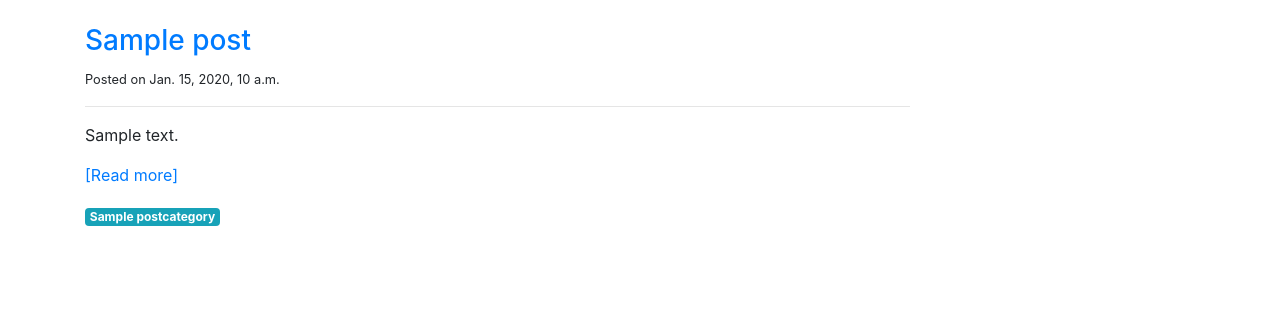
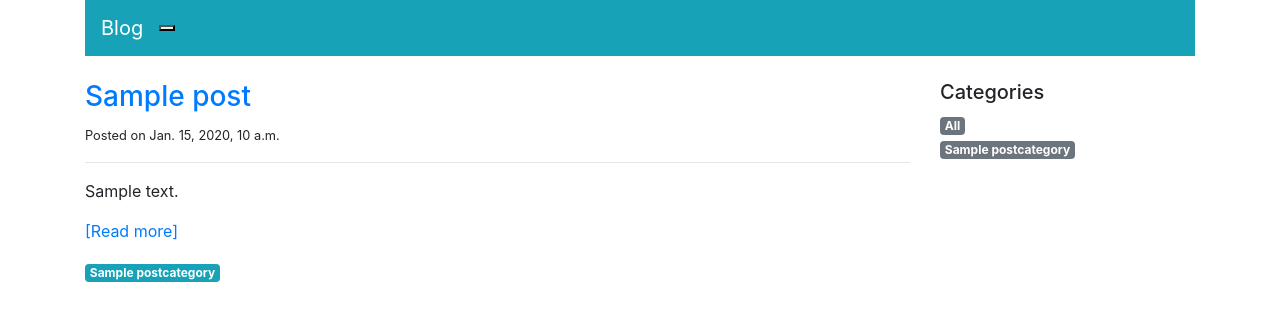
Before and after one commit to mclouu/clouDjango, a Django app: page /blog/posts/ in a window 1280 px wide. Shown: the top 321 px of the page. Run offline with Django 3.2, Linux system fonts and the light colour scheme; tables that the repository leaves empty hold one stand-in row (values such as "Sample post"); some libraries are stand-ins or nearby versions.

Commit message:
make navigation bar and display categories in right

```diff
--- /dev/null
+++ b/blog/model_helpers.py
@@ -0,0 +1,24 @@
+from blog.models import Post, PostCategory
+
+post_category_all = PostCategory(name="All")
+
+
+def get_category_and_posts(category_name):
+    posts = Post.objects.filter(published=True)
+
+    if category_name == post_category_all.slug():
+        category = post_category_all
+    else:
+        try:
+            category = PostCategory.objects.get(name__iexact=category_name)
+            posts = posts.filter(category=category)
+        except PostCategory.DoesNotExist:
+            category = PostCategory(name=category_name)
+            posts = Post.objects.none()
+    posts = posts.order_by('-created_at')
+    return category, posts
+
+def get_categories():
+    categories = list(PostCategory.objects.all().order_by('name'))
+    categories.insert(0, post_category_all)
+    return categories
--- a/blog/models.py
+++ b/blog/models.py
@@ -1,8 +1,12 @@
 from django.db import models
+from django.template.defaultfilters import slugify
 
 
 class PostCategory(models.Model):
     name = models.CharField(max_length=50)
+
+    def slug(self):
+        return slugify(self.name)
 
     def __str__(self):
         return self.name
--- /dev/null
+++ b/blog/navigation.py
@@ -0,0 +1,17 @@
+from django.urls import reverse_lazy
+
+NAV_POSTS = 'Posts'
+NAV_ITEMS = (
+    (NAV_POSTS, reverse_lazy('home')),
+)
+
+
+def navigation_items(selected_item):
+    items = []
+    for name, url in NAV_ITEMS:
+        items.append({
+            'name': name,
+            'url': url,
+            'active': True if selected_item == name else False
+        })
+    return items
--- a/blog/templates/blog/post_list.html
+++ b/blog/templates/blog/post_list.html
@@ -13,10 +13,31 @@
             {{post.text|linebreaks|safe|truncatewords:100}}
             <a href="#">[Read more]</a>
         </p>
-        <a href="#" class="badge badge-info">{{post.category.name|capfirst}}</a>
+        <a href="{% url 'post-list' post.category.slug %}" class="badge badge-info">
+            {{post.category.name|capfirst}}
+        </a>
     </div>
-
+    {% empty %}
+    <div class="text-center">
+        <p class="display-1">¯\_(ツ)_/¯</p>
+        <h3 class="mt-4">
+            Sorry, no result found for the category
+            <span class="badge badge-info">
+                {{category.name}}
+            </span>
+        </h3>
+    </div>
     {% endfor %}
+</div>
+<div class="col-sm-3">
+    <h5>Categories</h5>
+    <ul class="list-unstyled">
+        {% for cat in categories %}
+        <li>
+            <a href="{% url 'post-list' cat.slug %}" class="badge badge-secondary"> {{ cat.name|capfirst }}</a>
+        </li>
+        {% endfor %}
+    </ul>
 </div>
 
 {% endblock content %}
--- a/blog/urls.py
+++ b/blog/urls.py
@@ -4,4 +4,5 @@
 
 urlpatterns = [
     path('posts/', views.post_list, name='home'),
+    path('posts/<str:category_name>/', views.post_list, name='post-list'),
 ]
--- a/blog/views.py
+++ b/blog/views.py
@@ -2,13 +2,18 @@
 from django.shortcuts import render
 
 from blog.models import Post
+from blog import model_helpers
+from blog import navigation
 
 
-def post_list(request):
-    posts = Post.objects.all()
-
+def post_list(request, category_name=model_helpers.post_category_all.slug()):
+    category, posts = model_helpers.get_category_and_posts(category_name)
+    categories = model_helpers.get_categories()
     context = {
-        'posts', posts,
+        'navigation_item': navigation.navigation_items(navigation.NAV_POSTS),
+        'category': category,
+        'posts': posts,
+        'categories': categories,
     }
 
-    return render(request, 'blog/post_list.html', locals())
+    return render(request, 'blog/post_list.html', context)
--- a/templates/base.html
+++ b/templates/base.html
@@ -10,6 +10,21 @@
 </head>
 <body>
 <div class="container">
+    <nav class="navbar sticky-top navbar-expand-md navbar-dark bg-info">
+        <a class="navbar-brand" href="{% url 'home' %}">Blog</a>
+        <button class="navbar-toggle" type="button" data-toggle="collapse" data-target="#navbar">
+            <span class="navbar-toggle-icon"></span>
+        </button>
+        <div class="collapse navbar-collapse" id="navbar">
+            <ul class="navbar-nav mr-auto">
+                {% for item in navigation_items %}
+                <li class="nav-item {% if item.active %}active{% endif %}">
+                    <a class="nav-link" href="{{ item.url }}">{{ item.name}}</a>
+                </li>
+                {% endfor %}
+            </ul>
+        </div>
+    </nav>
     <div class="row mt-4">
         {% block content %}Please override this block!{% endblock %}
     </div>
```
